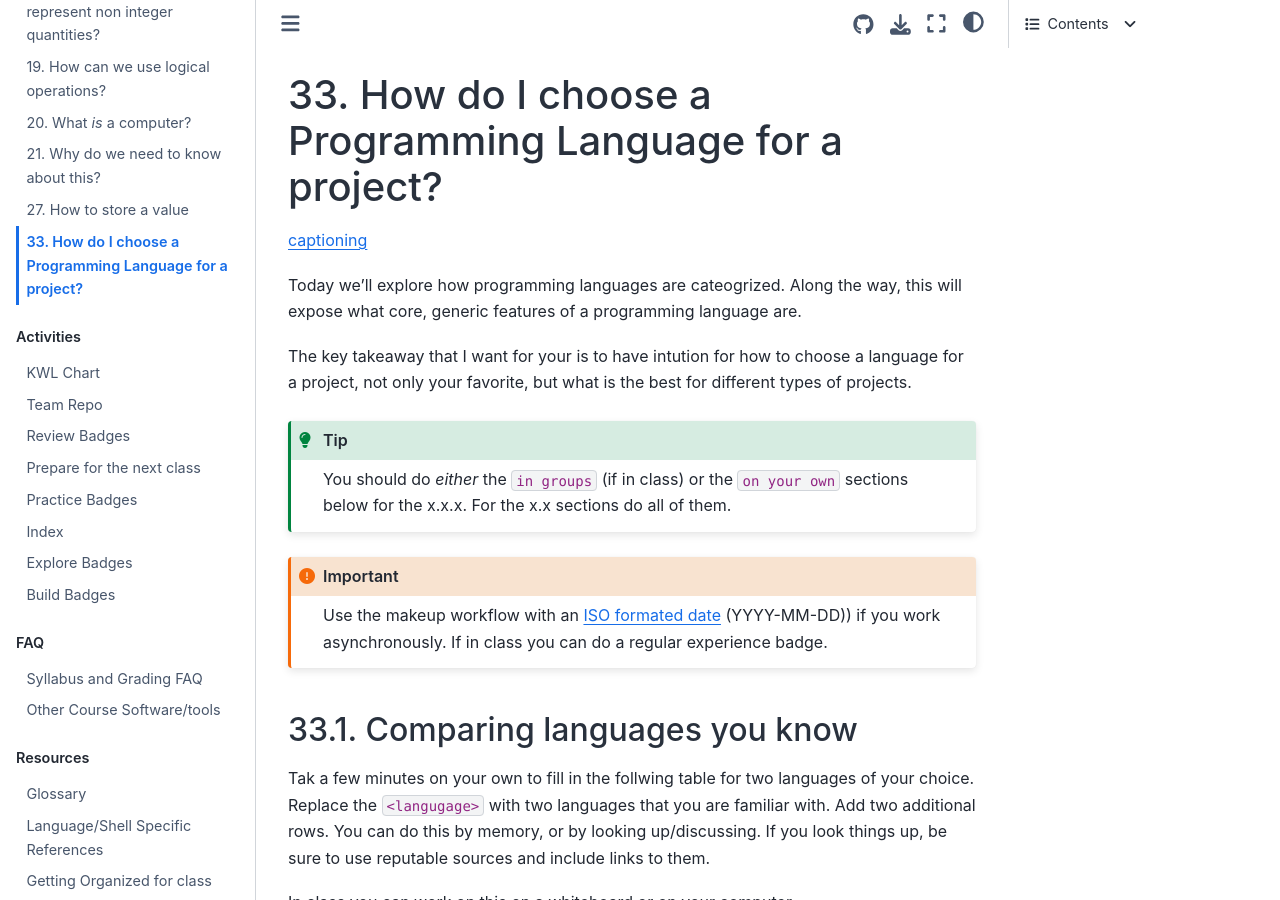
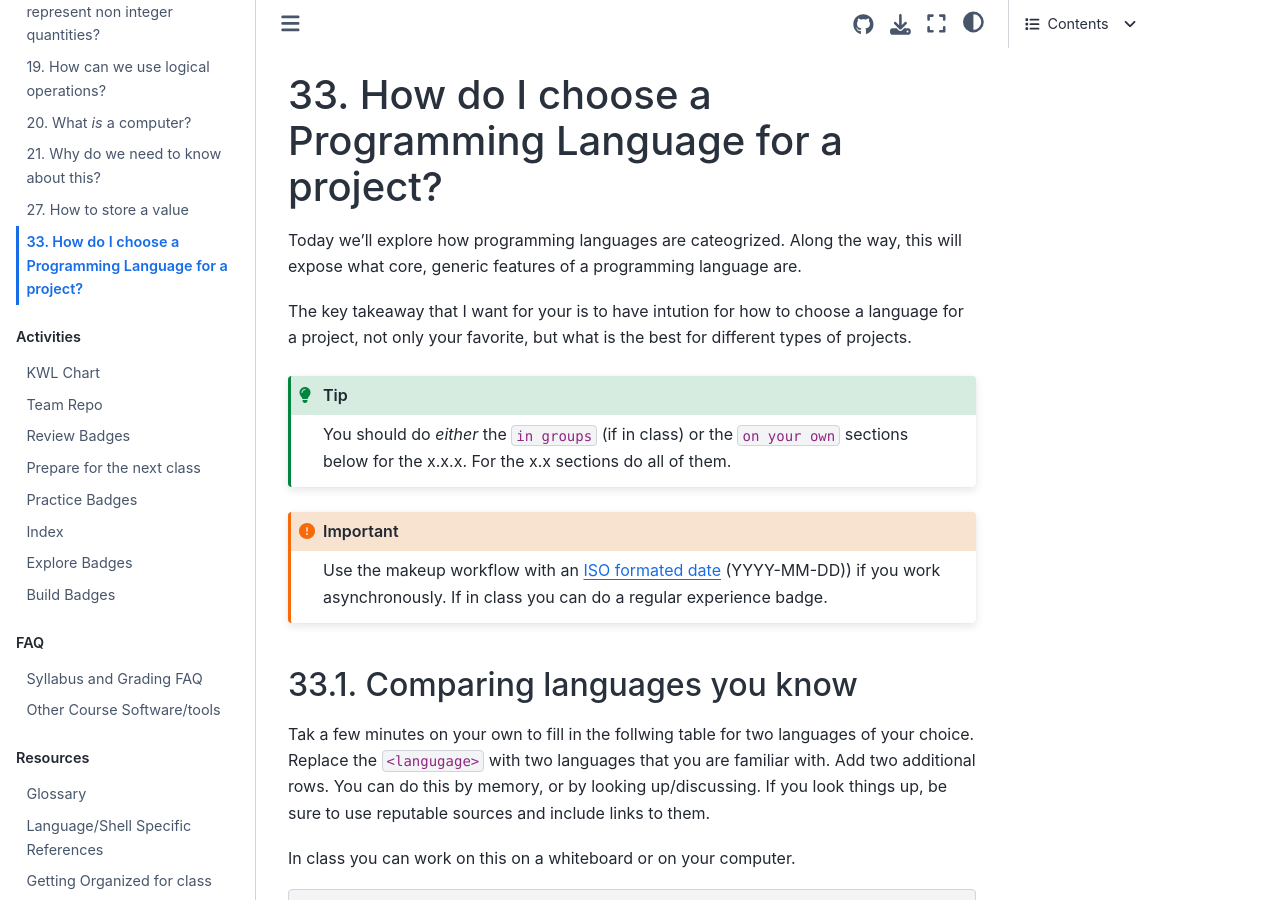
Before and after one commit to pelli18/fall2024, a Jupyter Book: the page built from notes/2024-11-26.md, in a window 1280 px wide and 900 px high. Built offline with Jupyter Book 1.0.4 settings and Sphinx 7.4.7 and the Sphinx Book theme 1.1.4, drawn with Linux system fonts in a browser that asks for light colours; pages that are not in the unit, such as notebooks, are missing from menus.

```diff
--- a/notes/2024-11-26.md
+++ b/notes/2024-11-26.md
@@ -9,10 +9,6 @@ kernelspec:
 # How do I choose a Programming Language for a project?
 
 
-
-+++{"lesson_part": "prismia"}
-
-[captioning](https://zipcaptions.app/#/)
 
 
 
```
